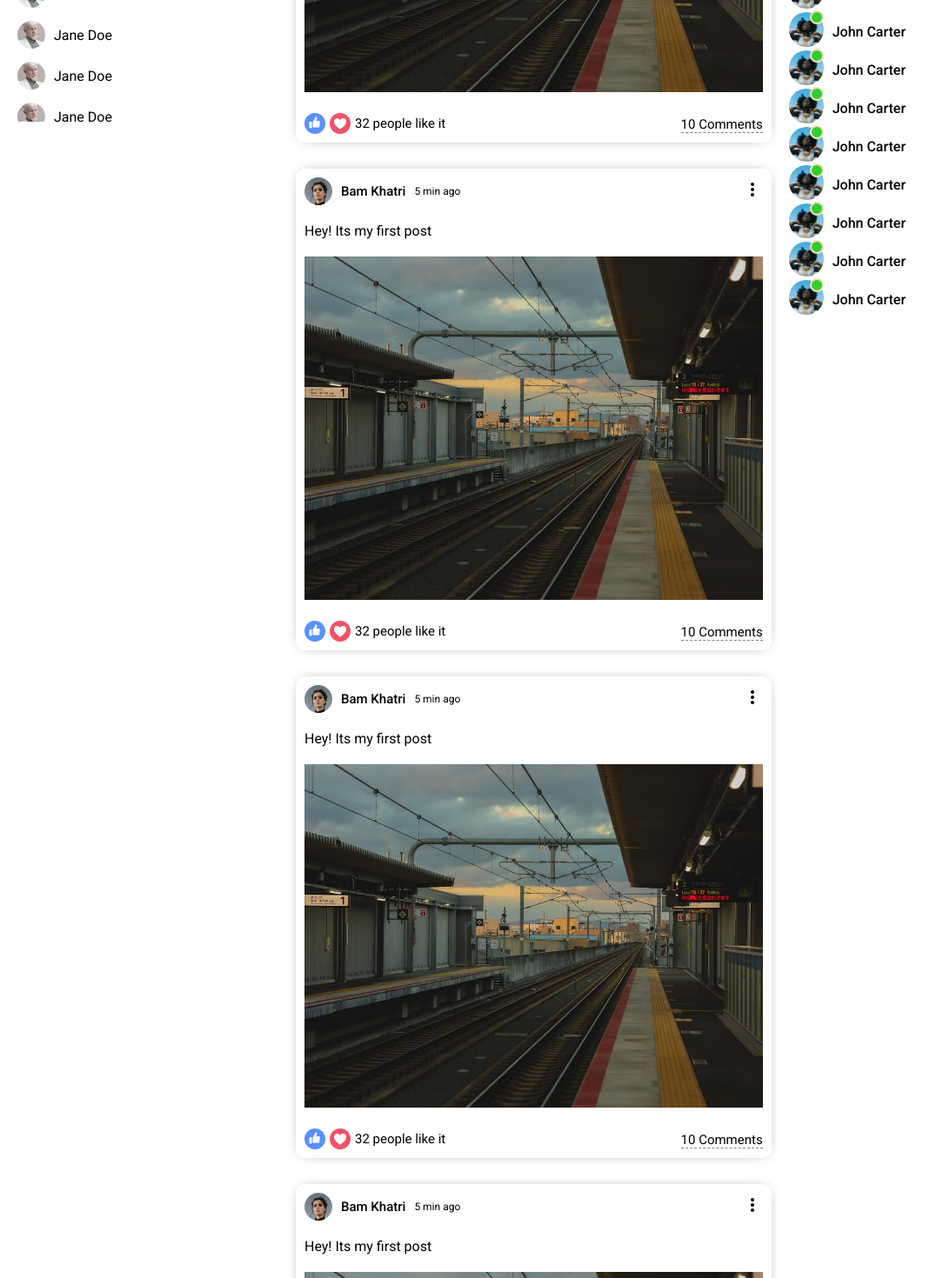
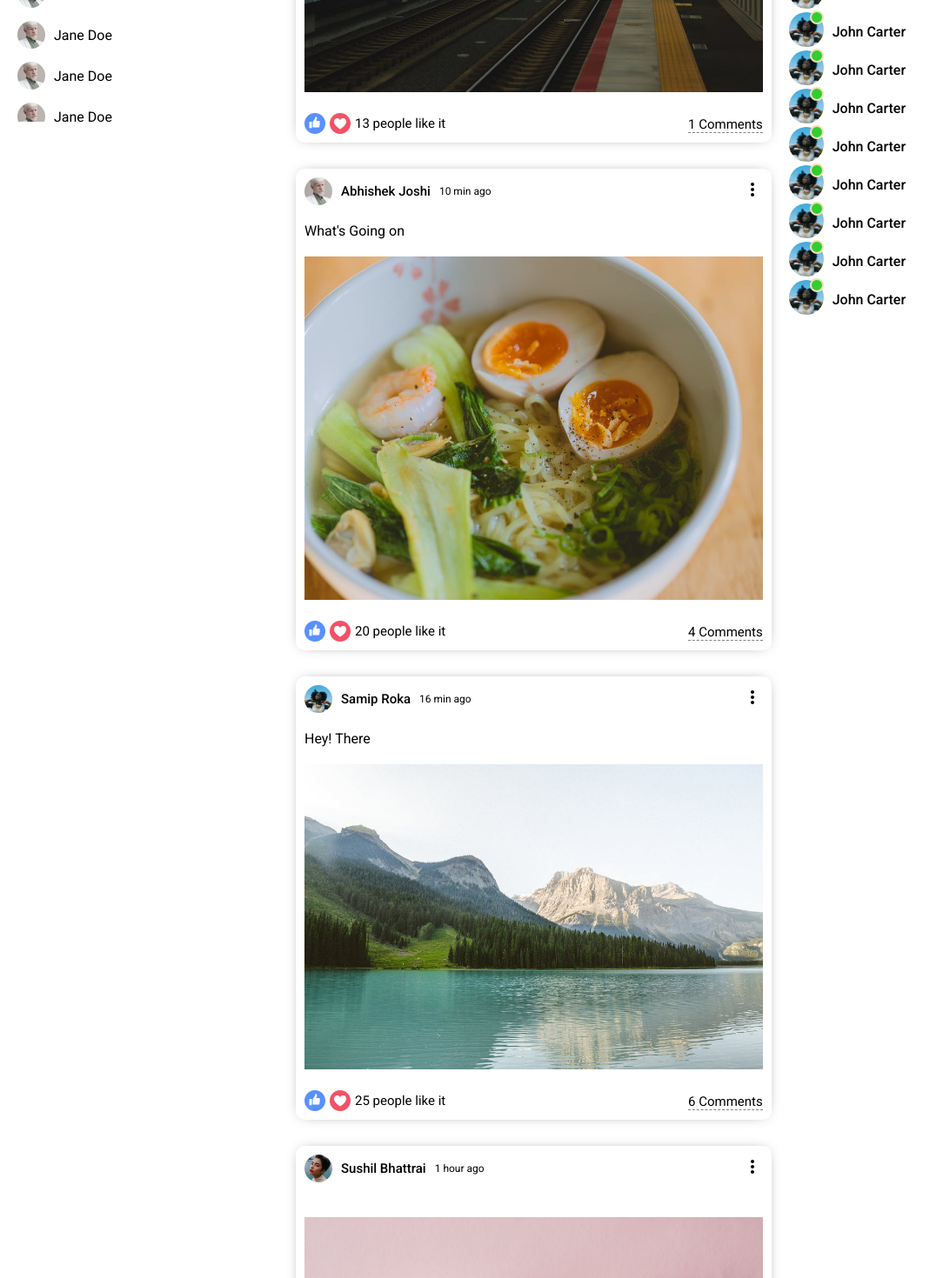
Before and after one commit to bamkhatri/social, a React (Create React App) app in the folder frontend/: page / in a window 1280 px wide. Shown: the part 660-2130 px from the top of the page at 87% size, without its empty margins (0-1084 px from the left). Built offline with nearby package versions, Linux system fonts and the light colour scheme.

Commit message:
implementation of dummy data and little style changes

```diff
--- a/frontend/src/Components/Feed/Feed.js
+++ b/frontend/src/Components/Feed/Feed.js
@@ -2,21 +2,15 @@ import React from 'react'
 import Post from '../Post/Post'
 import Share from '../Share/Share'
 import './Feed.css'
+import { Posts } from '../../dummyData'
 const Feed = () => {
   return (
     <div className='feed'>
       <div className='feedWrapper'>
         <Share />
-        <Post />
-        <Post />
-        <Post />
-        <Post />
-        <Post />
-        <Post />
-        <Post />
-        <Post />
-        <Post />
-        <Post />
+        {Posts.map((post) => (
+          <Post key={post.id} post={post} />
+        ))}
       </div>
     </div>
   )
--- a/frontend/src/Components/Leftbar/Leftbar.css
+++ b/frontend/src/Components/Leftbar/Leftbar.css
@@ -2,6 +2,8 @@
   flex: 3;
   height: calc(100vh - 50px);
   overflow-y: scroll;
+  position: sticky;
+  top: 50px;
 }
 ::-webkit-scrollbar {
   width: 5px;
--- a/frontend/src/Components/Post/Post.js
+++ b/frontend/src/Components/Post/Post.js
@@ -1,32 +1,39 @@
 import React from 'react'
 import './Post.css'
 import MoreVertIcon from '@mui/icons-material/MoreVert'
-const Post = () => {
+import { Users } from '../../dummyData'
+const Post = ({ post }) => {
   return (
     <div className='post'>
       <div className='postWrapper'>
         <div className='postTop'>
           <div className='postTopLeft'>
-            <img src='assets/person/1.jpeg' alt='' className='postProfile' />
-            <span className='postUsername'>Bam Khatri</span>
-            <span className='postDate'>5 min ago</span>
+            <img
+              src={Users.filter((u) => u.id === post.userId)[0].profilePicture}
+              alt=''
+              className='postProfile'
+            />
+            <span className='postUsername'>
+              {Users.filter((u) => u.id === post.userId)[0].username}
+            </span>
+            <span className='postDate'>{post.date}</span>
           </div>
           <div className='postTopRight'>
             <MoreVertIcon className='postIcon' />
           </div>
         </div>
         <div className='postCenter'>
-          <span className='postText'>Hey! Its my first post</span>
-          <img src='assets/post/1.jpeg' alt='' className='postImg' />
+          <span className='postText'>{post?.desc}</span>
+          <img src={post.photo} alt='' className='postImg' />
         </div>
         <div className='postBottom'>
           <div className='postBottomLeft'>
             <img src='assets/like.png' alt='' className='likeIcon' />
             <img src='assets/heart.png' alt='' className='likeIcon' />
-            <span className='postLikeCounter'>32 people like it</span>
+            <span className='postLikeCounter'>{post.like} people like it</span>
           </div>
           <div className='postBottomRight'>
-            <span className='postComments'>10 Comments</span>
+            <span className='postComments'>{post.comment} Comments</span>
           </div>
         </div>
       </div>
--- a/frontend/src/Components/Toolbar/Toolbar.css
+++ b/frontend/src/Components/Toolbar/Toolbar.css
@@ -6,6 +6,7 @@
   align-items: center;
   position: sticky;
   top: 0;
+  z-index: 999;
 }
 
 .topbarLeft {
--- /dev/null
+++ b/frontend/src/dummyData.js
@@ -0,0 +1,145 @@
+export const Users = [
+  {
+    id: 1,
+    profilePicture: 'assets/person/1.jpeg',
+    username: 'Bam Khatri',
+  },
+  {
+    id: 2,
+    profilePicture: 'assets/person/2.jpeg',
+    username: 'Abhishek Joshi',
+  },
+  {
+    id: 3,
+    profilePicture: 'assets/person/3.jpeg',
+    username: 'Samip Roka',
+  },
+  {
+    id: 4,
+    profilePicture: 'assets/person/4.jpeg',
+    username: 'Sushil Bhattrai',
+  },
+  {
+    id: 5,
+    profilePicture: 'assets/person/5.jpeg',
+    username: 'Shankar Dhungana',
+  },
+  {
+    id: 6,
+    profilePicture: 'assets/person/6.jpeg',
+    username: 'Manoj BK',
+  },
+  {
+    id: 7,
+    profilePicture: 'assets/person/7.jpeg',
+    username: 'Bijay Poudel',
+  },
+  {
+    id: 8,
+    profilePicture: 'assets/person/8.jpeg',
+    username: 'Ayus Timelsena',
+  },
+  {
+    id: 9,
+    profilePicture: 'assets/person/9.jpeg',
+    username: 'Hari Sharma',
+  },
+  {
+    id: 10,
+    profilePicture: 'assets/person/10.jpeg',
+    username: 'Ram Karki',
+  },
+]
+
+export const Posts = [
+  {
+    id: 1,
+    desc: 'Love For All,Hatred For None',
+    photo: 'assets/post/1.jpeg',
+    date: '5 min ago',
+    userId: 1,
+    like: 13,
+    comment: 1,
+  },
+  {
+    id: 2,
+    desc: "What's Going on ",
+    photo: 'assets/post/2.jpeg',
+    date: '10 min ago',
+    userId: 2,
+    like: 20,
+    comment: 4,
+  },
+  {
+    id: 3,
+    desc: 'Hey! There',
+    photo: 'assets/post/3.jpeg',
+    date: '16 min ago',
+    userId: 3,
+    like: 25,
+    comment: 6,
+  },
+  {
+    id: 4,
+    desc: '',
+    photo: 'assets/post/4.jpeg',
+    date: '1 hour ago',
+    userId: 4,
+    like: 30,
+    comment: 13,
+  },
+  {
+    id: 5,
+    desc: 'No Pain No Gain',
+    photo: 'assets/post/5.jpeg',
+    date: '1 day ago',
+    userId: 5,
+    like: 50,
+    comment: 17,
+  },
+  {
+    id: 6,
+    desc: 'Time Doesnot Wait For Anyone',
+    photo: 'assets/post/6.jpeg',
+    date: '1 day and 2 hours ago',
+    userId: 6,
+    like: 62,
+    comment: 19,
+  },
+  {
+    id: 7,
+    desc: 'What Is The Meaning Of Life',
+    photo: 'assets/post/7.jpeg',
+    date: '1 day and 2 hours ago',
+    userId: 7,
+    like: 62,
+    comment: 19,
+  },
+  {
+    id: 8,
+    desc: '',
+    photo: 'assets/post/8.jpeg',
+    date: '1 day and 2 hours ago',
+    userId: 8,
+    like: 70,
+    comment: 23,
+  },
+  {
+    id: 9,
+    desc: 'Kehi Vanu Xa Yesma',
+    photo: 'assets/post/9.jpeg',
+    date: '1 day and 3 hours ago',
+    userId: 9,
+    like: 83,
+    comment: 27,
+  },
+  {
+    id: 10,
+    desc: 'Nothing Last Forever',
+    photo: 'assets/post/10.jpeg',
+    date: '1 day and 4 hours ago',
+    userId: 10,
+    like: 90,
+    comment: 25,
+  },
+]
```
